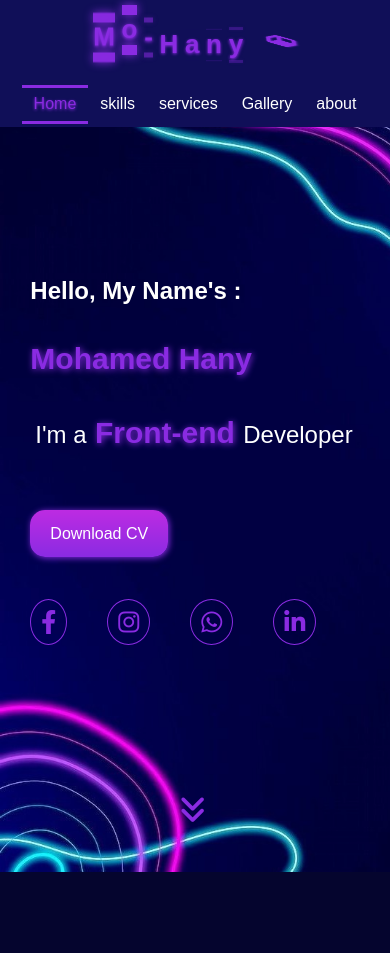
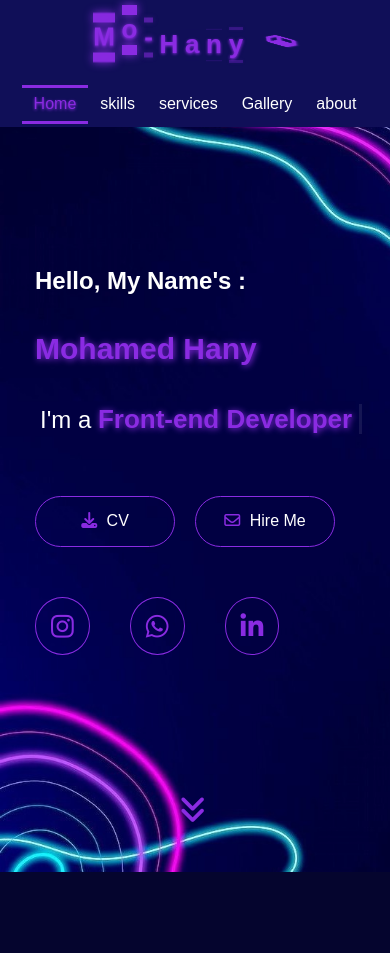
Before and after one commit to mhffa-code/Protofolio-website, a plain HTML site: page index.html in a window 390 px wide. Shown: the top 953 px of the page. Drawn offline with nearby package versions, Linux system fonts and the light colour scheme.

Commit message:
New update

```diff
--- a/css/master.css
+++ b/css/master.css
@@ -78,7 +78,6 @@ body{
     width: 100%;
     height: 30px;
     background-image: linear-gradient( 50deg, var(--background-color) 25%, transparent 25%), linear-gradient( 307deg, var(--background-color) 25%, transparent 25%);
-    z-index: 100;
     background-size: 60px 30px;
     top: -30px;
 }
@@ -90,7 +89,6 @@ body{
     width: 100%;
     height: 30px;
     background-image: linear-gradient(59deg, var(--background-color) 25%, transparent 25%), linear-gradient( 299deg, var(--background-color) 25%, transparent 25%);
-    z-index: 100;
     background-size: 30px 30px;
     top: -28px;
     }
@@ -303,6 +301,7 @@ header .logo i {
     justify-content: space-between;
     align-items: center;
     height: 100vh;
+    position: relative;
 }
 @media (max-width: 991px) {
     .landing .container  {
@@ -316,9 +315,10 @@ header .logo i {
     width: 550px;
     max-width: 100%;
     animation: 3s up-down-landing linear infinite;
-    margin-right: 20px;
     margin-top: 30px;
     z-index: 100;
+    position: absolute;
+    right: 0;
 }
 @media (max-width: 991px) {
     .landing img {
@@ -341,8 +341,8 @@ header .logo i {
     flex-direction: column;
     gap: 190px;
     line-height: 1.8;
-    /* transform: translateY(120px); */
     margin-top: 170px;
+    position: relative;
 }
 @media (max-width:676px) {
     .landing .container .info {
@@ -371,55 +371,65 @@ header .logo i {
         font-size: 30px;
     }
 }
-.landing .container .info .animate{
+.landing .container .info .animate {
     margin-top: 20px;
     font-size: 30px;
-    border-right: 2px solid transparent;
     padding: 0 5px;
-    animation: typing-effect 1 3s steps(25) both , blink 0.5s 7;
+    color: white;
     white-space: nowrap;
-    width: fit-content;
-    overflow: hidden;
-    color: white;
+    position: absolute;
+    left: 0;
 }
-@keyframes typing-effect{
-    0% {
-        width: 0;
-    }
-    100% {
-        width: 100%;
-    }
-}
-@keyframes blink{
-    from {
-        border-right-color: rgba(255, 255, 255, 0.719);
-    }
-    to {
-        border-right-color: transparent;
-    }
-}
+
 @media (max-width:676px) {
-    .landing .container .info p:last-child {
+    .landing .container .info .animate {
         font-size: 24px;
     }
 }
 .landing .container .info p:last-child span {
     color: var(--main-color);
     text-shadow: 1px 1px 6px var(--main-color);
-    font-size: 35px;
+    font-size: 30px;
     font-weight: bold;
+    position: relative;
 }
+
+.landing .container .info p:last-child span::after {
+    content: "";
+    position: absolute;
+    right: -10px;
+    bottom: 0;
+    height: 100%;
+    width: 3px;
+    background-color: transparent;
+    animation:  blink 0.5s infinite;
+}
+
+@keyframes blink{
+    from {
+        background-color: rgba(255, 255, 255, 0.719);
+    }
+    to {
+        background-color: transparent;
+    }
+}
+
 @media (max-width:676px) {
     .landing .container .info p:last-child span {
-        font-size: 30px;
+        font-size: 26px;
     }
 }
 .landing .container .contact {
    transform: translateY(-150px);
-   margin-top: 20px;
+   margin-top: 80px;
 }
-.landing .container .contact > a {
-    padding: 15px 20px;
+.me {
+    display: flex;
+    justify-content: space-between;
+}
+
+.landing .container .contact .me  a:first-child {
+    padding: 10px 20px;
     width: fit-content;
     border-radius: 15px;
     transition: var(--main-transition);
@@ -427,6 +437,56 @@ header .logo i {
     box-shadow: 1px 1px 6px var(--main-color);
     color: white;
     text-decoration: none;
+    text-align: center;
+
+}
+
+@media (max-width: 991px) {
+    .landing .container .contact .me  a:first-child {
+        display: inline-block;
+        padding: 10px 0;
+        border-radius: 40px;
+        border: 1px solid var(--main-color);
+        transition: var(--main-transition);
+        background-image: none;
+        box-shadow: none;
+        color: white;
+        text-decoration: none;
+        margin-right: 20px;
+        width: 140px;
+        text-align: center;
+
+    }
+    .landing .container .contact .me  a:hover {
+        transition: var(--main-transition);
+        background-image: linear-gradient(to top, var(--main-color), #bd2be2);
+        box-shadow: 1px 1px 6px var(--main-color);
+    }
+    .landing .container .contact .me  a i {
+        color: var(--main-color);
+        margin-right: 5px;
+    }
+    .landing .container .contact .me  a:hover i {
+        color: white;
+    }
+}
+.landing .container .contact .me  a:last-child {
+    padding: 10px 0;
+    border-radius: 40px;
+    transition: var(--main-transition);
+    color: white;
+    text-decoration: none;
+    margin-right: 20px;
+    border: 1px solid var(--main-color);
+    width: 140px;
+    text-align: center;
+
+}
+
+@media (min-width: 991px) {
+     .landing .container .contact .me  a:last-child {
+         display: none;
+     }
 }
 .landing .container .contact .My-links {
    margin-top: 50px;
@@ -438,7 +498,7 @@ header .logo i {
     justify-content: center;
     align-items: center;
     transition: var(--main-transition);
-    padding: 10px;
+    padding: 15px;
     border-radius: 50%;
     margin-right: 40px;
     color: transparent;
@@ -450,7 +510,7 @@ header .logo i {
 .landing .container .contact .My-links i {
     transition: var(--main-transition);
     color: var(--main-color);
-    font-size: 24px;
+    font-size: 26px;
     text-align: center;
 }
 .landing .container .contact .My-links a:hover i {
@@ -560,6 +620,7 @@ header .logo i {
     margin: 0 50px;
     text-align: center;
     font-weight: bold;
+    user-select: none;
 }
 .skills .container .icon:hover i {
     transform: translateY(-50px);
--- a/index.html
+++ b/index.html
@@ -46,9 +46,9 @@
                 <li style="transition: 0.9s; transition-delay: 0.7s;"><a href="#gallery">Gallery</a></li>
                 <li style="transition: 1.1s; transition-delay: 0.9s;"><a href="#about">about</a></li>
             </ul>
-                <a download="" href="">
-                    <i class="fa-solid fa-download"></i>
-                    Download CV</a>
+                <a href="mailto:mohanyffa@gmail.com">
+                    <i class="fa-regular fa-envelope"></i>
+                    Hire Me</a>
         </div>
     </header>
     <div class="landing" id="landing">
@@ -57,14 +57,18 @@
                         <div class="my-info">
                             <p>Hello, My Name's :</p>
                             <h3>Mohamed Hany</h3>
-                            <p class="animate">I'm a<span> Front-end </span>Developer</p>
+                            <p class="animate">I'm a  <span></span></p>
                         </div>
                         <div class="contact">
-                            <a href="#gallery">My Portfolio</a>
+                            <div class="me">
+                                <a download="" href="">
+                                    <i class="fa-solid fa-download"></i>
+                                    Download CV</a>
+                                <a  href="mailto:mohanyffa@gmail.com">
+                                    <i class="fa-regular fa-envelope"></i>
+                                    Hire Me</a>
+                            </div>
                             <div class="My-links">
-                                <a href="#">
-                                    <i class="fab fa-facebook-f"></i>
-                                </a>
                                 <a href="https://www.instagram.com/hany1813/">
                                     <i class="fab fa-instagram"></i>
                                 </a>
@@ -425,6 +429,6 @@
             </div>
         <!-- end footer -->
         <script src="https://cdnjs.cloudflare.com/ajax/libs/Chart.js/3.6.0/chart.min.js" integrity="sha512-GMGzUEevhWh8Tc/njS0bDpwgxdCJLQBWG3Z2Ct+JGOpVnEmjvNx6ts4v6A2XJf1HOrtOsfhv3hBKpK9kE5z8AQ==" crossorigin="anonymous" referrerpolicy="no-referrer"></script>
-    <script src="main.js"></script>
+    <script src="main.js" async></script>
 </body>
 </html>
--- a/main.js
+++ b/main.js
@@ -12,8 +12,9 @@ lis.forEach((ele) => {
     });
 });
 // header responsive
-if (window.innerWidth < 992) {
-    document.querySelector(".contact > a").innerHTML = "Download CV";
+if (window.innerWidth < 991) {
+    document.querySelector(".me a:first-child").innerHTML = "<i class=\"fa-solid fa-download\"></i> CV";
+
 }
 // load event
 window.onload = function () {
@@ -35,6 +36,39 @@ setTimeout(() => {
 }, 1000);
 
 }
+
+// landing animation
+
+const animate = document.querySelector(".animate span");
+const sentences = ["Web Developer", "Front-end Developer"];
+
+let index = 0;
+let charIndex = 0;
+let isDeleting = false;
+
+
+const typingChanging = () => {
+    let currentSentence = sentences[index];
+    let currentChar = currentSentence.substring(0, charIndex);
+    animate.textContent = currentChar;
+
+    if (!isDeleting && charIndex < currentSentence.length) {
+        charIndex++;
+        setTimeout(typingChanging, 100);
+    }else if (isDeleting && charIndex > 0) {
+        charIndex--;
+        setTimeout(typingChanging, 100);
+    }else {
+        isDeleting = !isDeleting;
+        index = !isDeleting ? (index + 1) % sentences.length : index;
+        setTimeout(typingChanging, 1000);
+    }
+
+
+}
+// trugger for typingChanging function
+typingChanging();
+
 // scroll event
 window.onscroll = function ()  {
     // my skills var
@@ -71,10 +105,19 @@ window.onscroll = function ()  {
         }
 
         if (this.scrollY >= About.offsetTop - temp) {
+
             advantagesHeading.style.right = "0";
             advantagesparaghraf.style.left = "0";
             advantagesLink.style.right = "0";
 
+
+        }else {
+            advantagesHeading.style.right = "460px";
+            advantagesparaghraf.style.left = "650px";
+            advantagesLink.style.right = "220px";
+        }
+
+        if (this.innerWidth < 991 && this.scrollY >= 9656) {
             detailsSpans.forEach((span) => {
                 let target = span.dataset.num;
                 setInterval(() => {
@@ -82,14 +125,18 @@ window.onscroll = function ()  {
                         return false;
                     }
                     span.textContent++;
-                }, 2000 / target);
+                }, 3000 / target);
             });
-
-        }
-        else {
-            advantagesHeading.style.right = "460px";
-            advantagesparaghraf.style.left = "650px";
-            advantagesLink.style.right = "220px";
+        }else if (this.innerWidth > 991 && this.scrollY >= About.offsetTop - temp) {
+            detailsSpans.forEach((span) => {
+                let target = span.dataset.num;
+                setInterval(() => {
+                    if (span.textContent == span.dataset.num) {
+                        return false;
+                    }
+                    span.textContent++;
+                }, 3000 / target);
+            });
         }
 
 }
@@ -114,7 +161,7 @@ let letter1 = "create your website with the strongest designs that are in line w
 let letter2 = "be the first to appear in the searsh result, as this makes it easier for customers to reach your site";
 let letter3 = "create your blog linked to your content,it is considered one of the most important tools for content creators";
 
-function typingAnimation(letter, target) {
+function typingAnimation(letter, target, time) {
 
     let array = [];
     let selector = document.querySelector(target);
@@ -124,7 +171,7 @@ function typingAnimation(letter, target) {
         array.push(letter[counter]);
         counter++;
         selector.textContent = array.join("");
-    }, 50);
+    }, time);
 
 }
 
@@ -133,17 +180,17 @@ document.querySelectorAll(".service-box").forEach((box) => {
     box.addEventListener("click", (e) => {
         if (e.currentTarget === document.querySelectorAll(".service-box")[0]) {
             if (document.querySelector(".web-Dev").textContent == "") {
-                typingAnimation(letter1, ".web-Dev");
+                typingAnimation(letter1, ".web-Dev", 50);
             }
         }
         if (e.currentTarget === document.querySelectorAll(".service-box")[1]) {
             if (document.querySelector(".marketting").textContent == "") {
-                typingAnimation(letter2, ".marketting");
+                typingAnimation(letter2, ".marketting", 50);
             }
         }
         if (e.currentTarget === document.querySelectorAll(".service-box")[2]) {
             if (document.querySelector(".e-blogs").textContent == "") {
-                typingAnimation(letter3, ".e-blogs");
+                typingAnimation(letter3, ".e-blogs", 50);
             }
         }
     });
@@ -276,7 +323,7 @@ new Chart(chart, {
     },
 });
 
-document.addEventListener("contextmenu", function (e){
-    e.preventDefault();
-    alert("Sorry, right click is disabled to prevent leakage of 			confidential functions");
-});
+// document.addEventListener("contextmenu", function (e){
+//     e.preventDefault();
+//     alert("Sorry, right click is disabled to prevent leakage of 			confidential functions");
+// });
```
